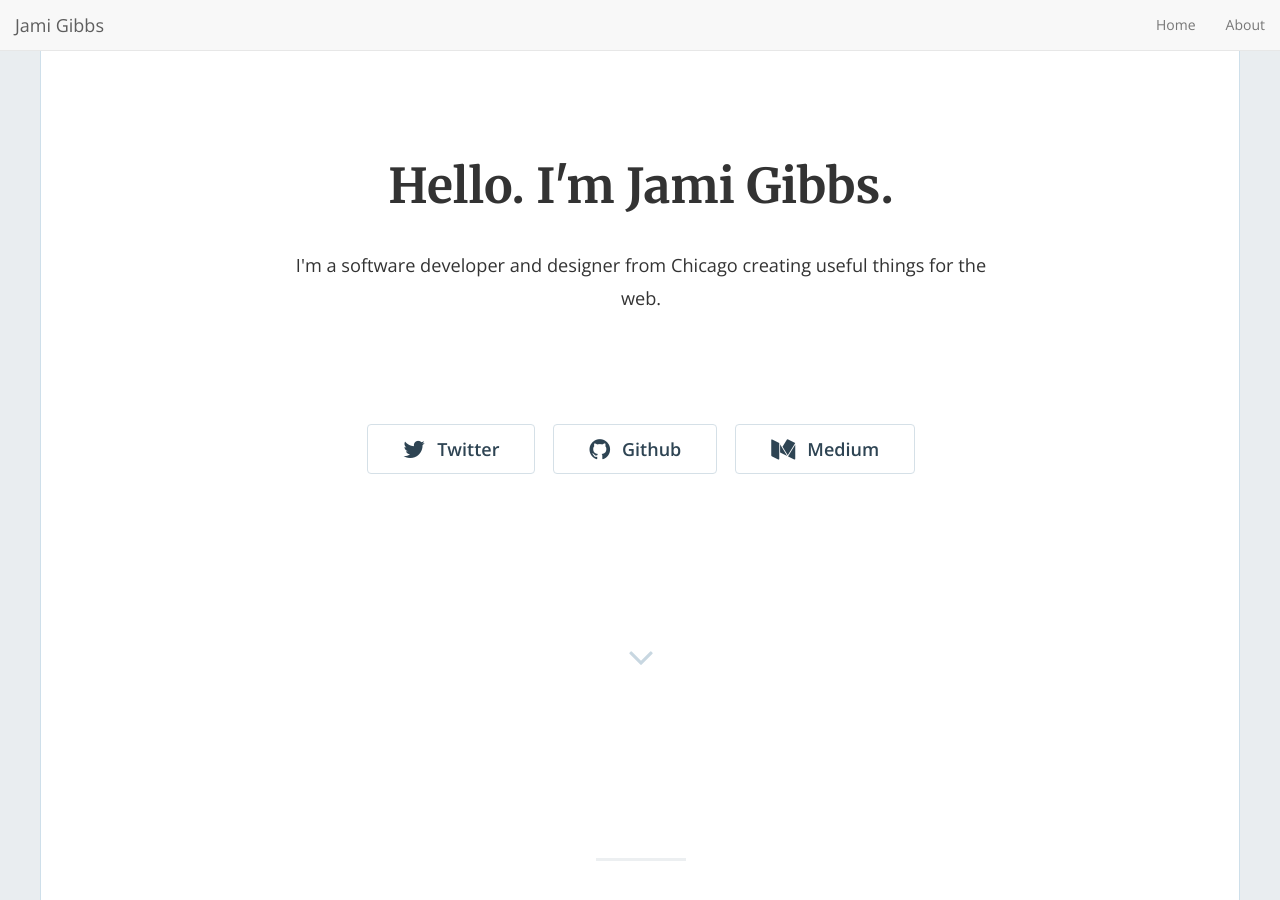
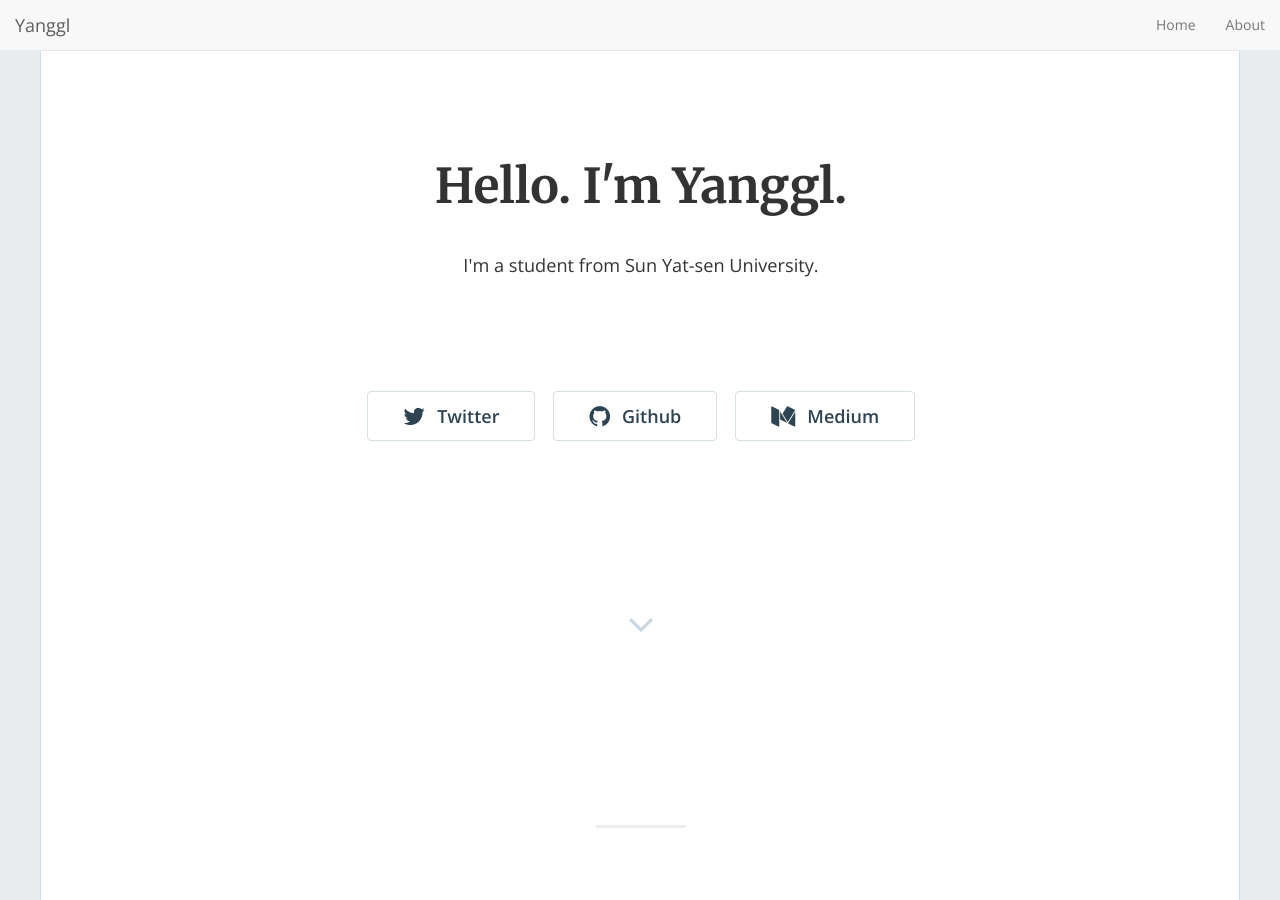
Before and after one commit to yanggl29/yanggl29.github.io, a Jekyll site: the page built from index.html, in a window 1280 px wide and 900 px high. Built offline with Jekyll 4.4.1, drawn with Linux system fonts in a browser that asks for light colours; nearby versions of some CDN libraries; the list of posts is cut into pages by our own code; some of the changed text lies outside the part shown.

```diff
--- a/_config.yml
+++ b/_config.yml
@@ -13,14 +13,14 @@
 # you will see them accessed via {{ site.title }}, {{ site.email }}, and so on.
 # You can create any custom variable you would like, and they will be accessible
 # in the templates via {{ site.myvariable }}.
-title: "Hello. I'm Jami Gibbs."
-email: 'jami0821@gmail.com'
-description: "I'm a software developer and designer from Chicago creating useful things for the web."
+title: "Hello. I'm Yanggl."
+email: 'yanggl29@outlook.com'
+description: "I'm a student from Sun Yat-sen University."
 baseurl: "" # the subpath of your site, e.g. /blog
-url: "https://jamigibbs.github.io/phantom" # the base hostname & protocol for your site, e.g. https://example.com
-twitter_username: 'jamigibbs'
-github_username: 'jamigibbs'
-medium_username: 'blog.jamigibbs.com'
+url: "https://yanggl29.github.io" # the base hostname & protocol for your site, e.g. https://example.com
+twitter_username: 'None'
+github_username: 'yanggl29'
+medium_username: 'None'
 
 # Build settings
 markdown: kramdown
@@ -89,9 +89,9 @@ pagination:
 ############################################################
 
 ### Phantom settings
-footer_text: '© 2018 Jami Gibbs'
-admin_name: 'Jami Gibbs'
-google_analytics: "UA-9999999-99" # Update with your own tracking ID
+footer_text: '© 2021'
+admin_name: 'Yanggl'
+google_analytics: "CN-1234567-89" # Update with your own tracking ID
 enable_contact: false
 
 #### Phantom Navigation menu
```
